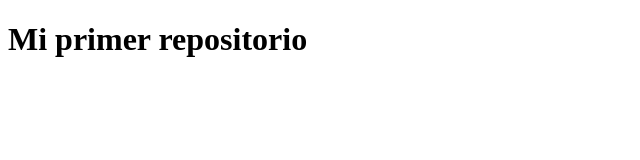
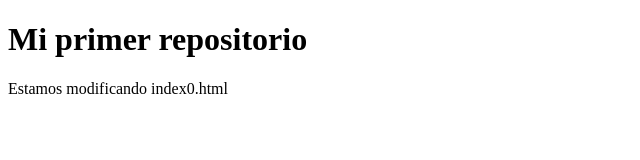
Before and after one commit to cristina762/prueba, a plain HTML site: page index0.html in a window 1280 px wide. Shown: the whole page, without its empty margins (0-640 px from the left). Drawn offline with Linux system fonts and the light colour scheme.

Commit message:
Se modifica index0.html

```diff
--- a/index0.html
+++ b/index0.html
@@ -8,5 +8,6 @@
 </head>
 <body>
     <h1>Mi primer repositorio</h1>
+    <p>Estamos modificando index0.html</p>
 </body>
 </html>
```
